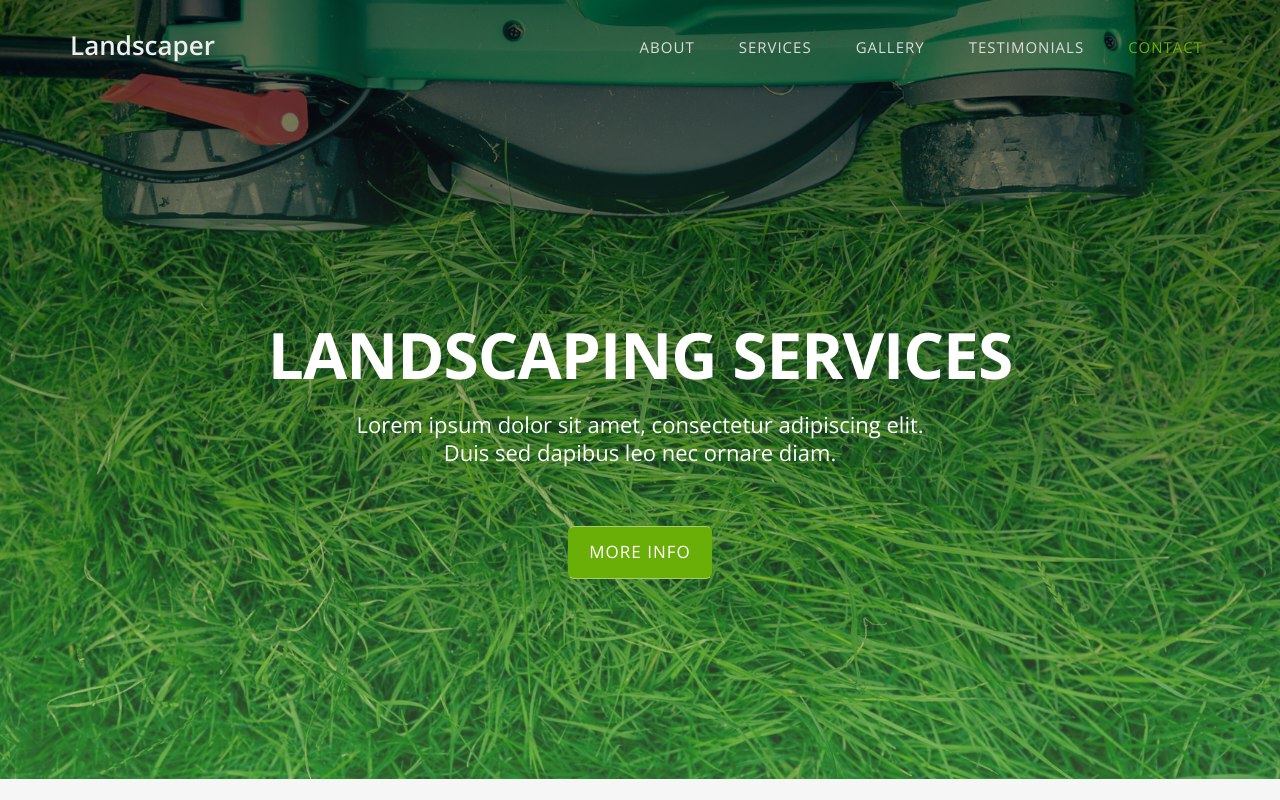
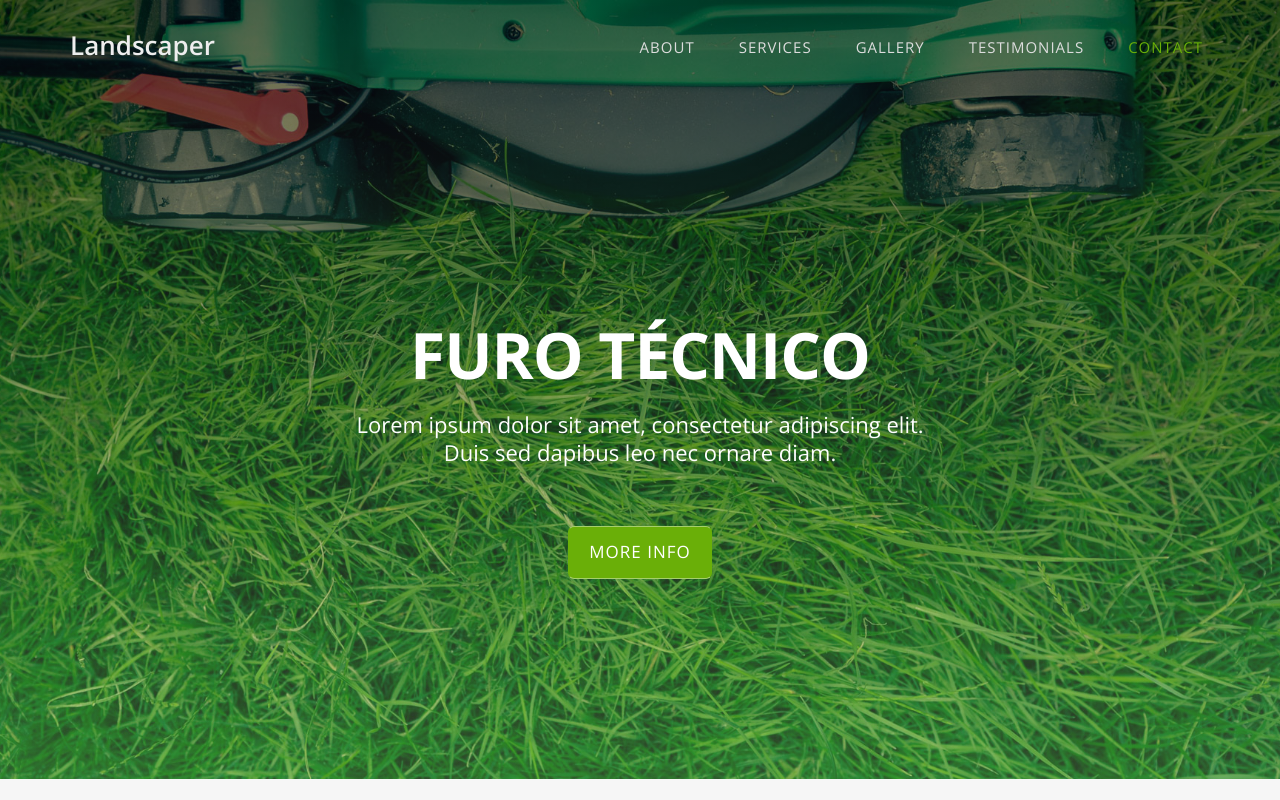
Before and after one commit to Escaler/furotecnico, a plain HTML site: page index.html in a window 1280 px wide. Shown: the top 800 px of the page. Drawn offline with nearby package versions, Linux system fonts and the light colour scheme.

Commit message:
Update index.html

```diff
--- a/index.html
+++ b/index.html
@@ -68,7 +68,7 @@
       <div class="container">
         <div class="row">
           <div class="col-md-8 col-md-offset-2 intro-text">
-            <h1>Landscaping Services</h1>
+            <h1>Furo Técnico</h1>
             <p>Lorem ipsum dolor sit amet, consectetur adipiscing elit.<br>
               Duis sed dapibus leo nec ornare diam.</p>
             <a href="#about" class="btn btn-custom btn-lg page-scroll">More Info</a> </div>
```
